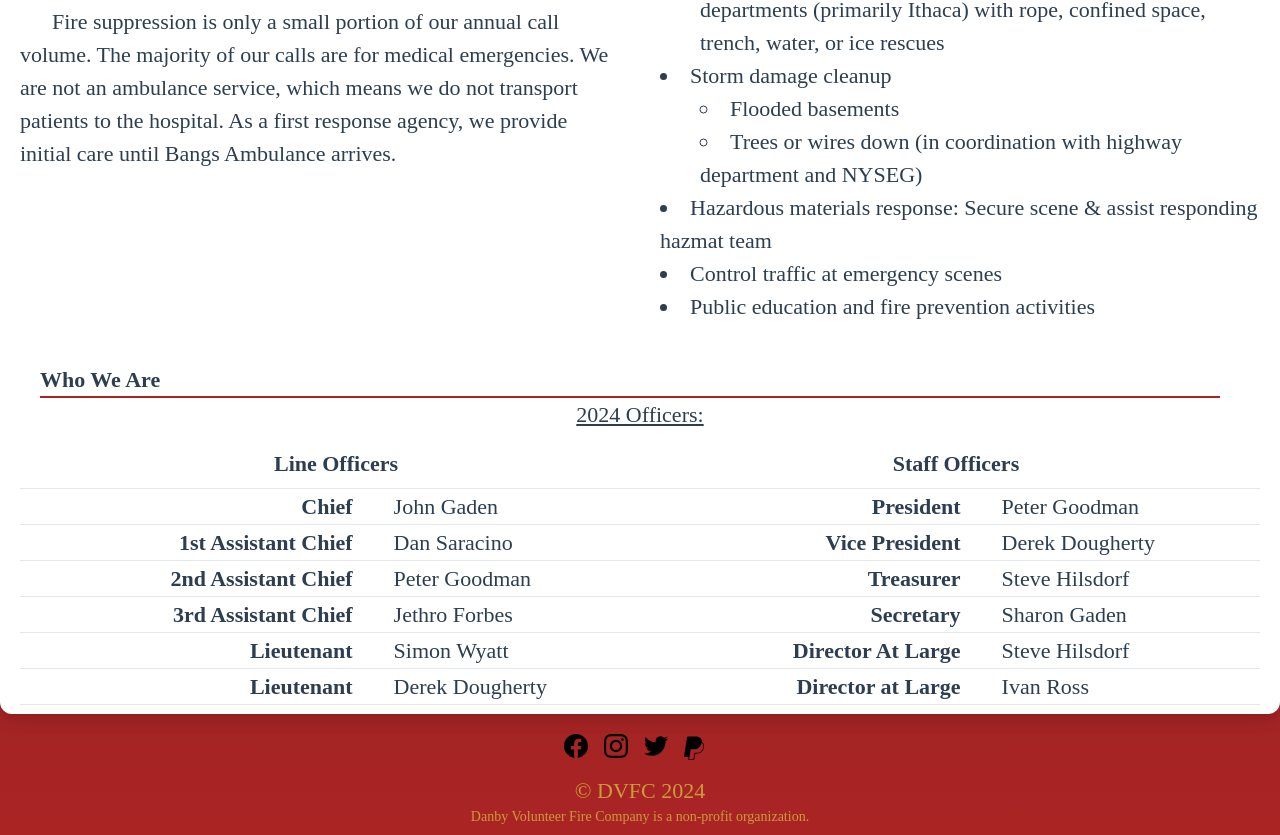
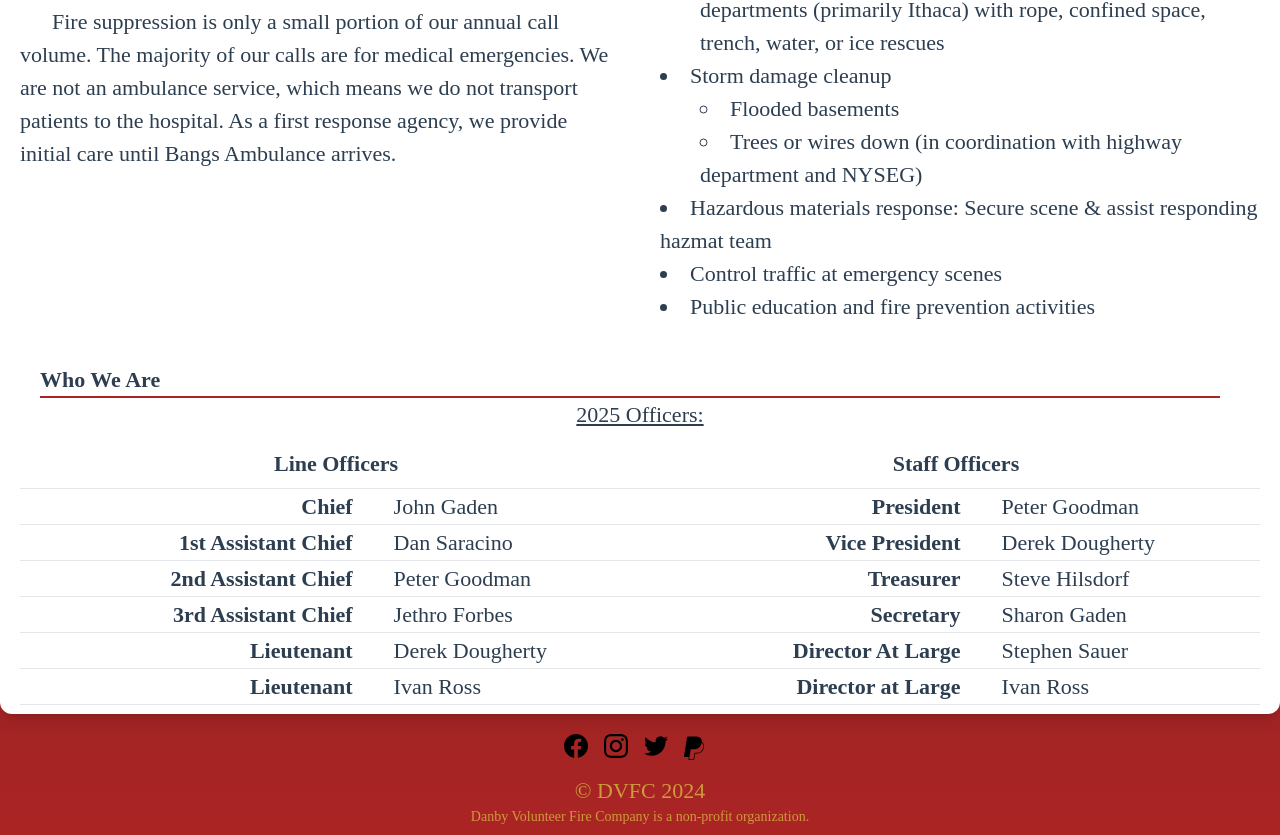
Before and after one commit to jdimichele/DanbyFireDept, a Vue app: page /about in a window 1280 px wide. Shown: the part 1409-2244 px from the top of the page. Built offline with nearby package versions, Linux system fonts and the light colour scheme; no server answers.

Commit message:
Set the year to 2025 and updated names on AboutPage.

```diff
--- a/src/pages/AboutPage.vue
+++ b/src/pages/AboutPage.vue
@@ -146,7 +146,8 @@
 
     <div class="col-span-5 row-span-5 sm:col-span-2 sm:grid-rows-1 sm:row-span-1 order-5">
       <h1 class="font-bold flex-grow border-b-2 ml-5 mr-10 border-danby-red">Who We Are</h1>
-      <h1 class="underline text-center">{{ currentYear }} Officers:</h1>
+      <!-- {{ currentYear }} will need to be added back in January, 2025 -->
+      <h1 class="underline text-center">2025 Officers:</h1>
       <div class="flex flex-col">
         <div class="overflow-x-auto sm:-mx-6 lg:-mx-8">
           <div class="py-2 inline-block min-w-full sm:px-6 lg:px-8">
@@ -193,15 +194,15 @@
 
                   <tr class="border-b">
                     <th class="text-right pr-10">Lieutenant</th>
-                    <td>Simon Wyatt</td>
+                    <td>Derek Dougherty</td>
 
                     <th class="text-right pr-10">Director At Large</th>
-                    <td>Steve Hilsdorf</td>
+                    <td>Stephen Sauer</td>
                   </tr>
 
                   <tr class="border-b">
                     <th class="text-right pr-10">Lieutenant</th>
-                    <td>Derek Dougherty</td>
+                    <td>Ivan Ross</td>
 
                     <th class="text-right pr-10">Director at Large</th>
                     <td>Ivan Ross</td>
```
